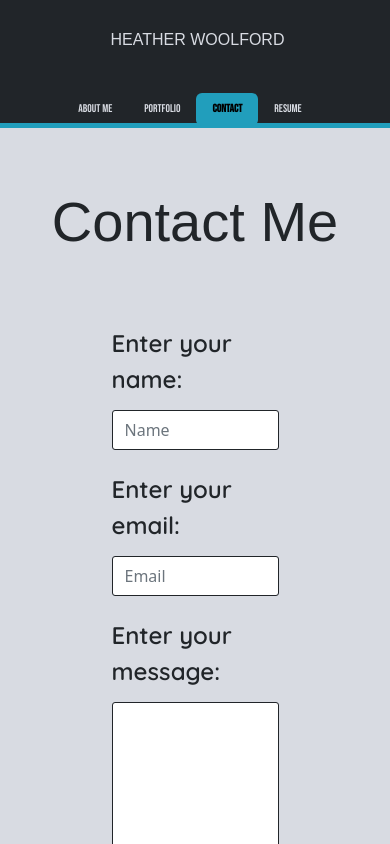
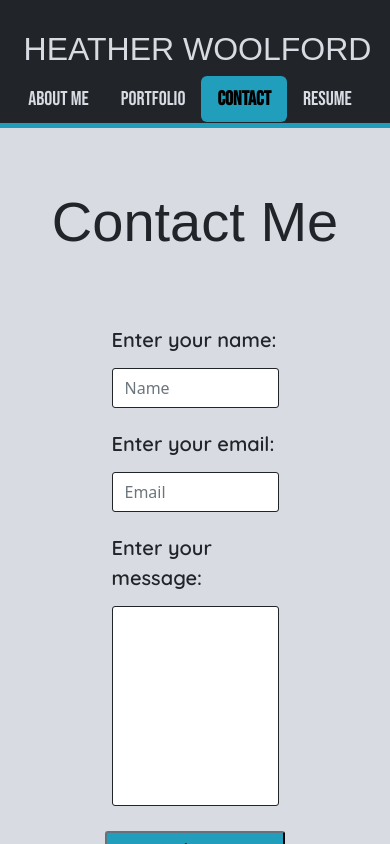
Before and after one commit to hwoolford/professional-portfolio, a React (Vite) app in the folder professional-portfolio/: page /contact in a window 390 px wide. Shown: the top 844 px of the page. Built offline with nearby package versions, Linux system fonts and the light colour scheme; a web font is replaced by a local one.

Commit message:
updated media queries

```diff
--- a/professional-portfolio/src/components/pages/About.jsx
+++ b/professional-portfolio/src/components/pages/About.jsx
@@ -5,7 +5,7 @@ export default function About() {
     <>
       <div className="body container">
         <h1 className="text-center title">About Me</h1>
-        <div className="d-flex flex-row justify-content-between align-items-center">
+        <div className="main d-flex flex-row justify-content-between align-items-center">
           <div className="imageContainer">
             <img
               className="portrait"
--- a/professional-portfolio/src/components/pages/Resume.jsx
+++ b/professional-portfolio/src/components/pages/Resume.jsx
@@ -8,7 +8,7 @@ export default function Resume() {
       <h1 className="text-center title">Resume</h1>
 
       <div className="skills d-flex flex-row justify-content-center">
-        <div className="frontend col-md-6 text-center">
+        <div className="frontend col-md-6 col-sm-12 text-center">
           <h2>FRONT-END</h2>
           <ul>
             <li>HTML</li>
@@ -19,7 +19,7 @@ export default function Resume() {
             <li>Bootstrap</li>
           </ul>
         </div>
-        <div className="backend col-md-6 text-center">
+        <div className="backend col-md-6 col-sm-12 text-center">
           <h2>BACK-END</h2>
           <ul>
             <li>Node</li>
--- a/professional-portfolio/src/styles/about.css
+++ b/professional-portfolio/src/styles/about.css
@@ -11,3 +11,26 @@
     font-size: 1.5rem;
     font-weight: 500;
 }
+
+@media screen and (max-width: 1050px) {
+    .about {
+     font-size: 1.25rem;
+    }
+ }
+
+ @media screen and (max-width: 770px) {
+    .main {
+      flex-wrap: wrap;
+      justify-content: center;
+    }
+
+    .imageContainer {
+      width: 100%;
+      margin-bottom: 20px;
+
+    }
+
+    .AboutContainer {
+      width: 100%;
+    }
+  }
--- a/professional-portfolio/src/styles/contact.css
+++ b/professional-portfolio/src/styles/contact.css
@@ -57,3 +57,10 @@
   text-align: center;
   color: red;
 }
+
+
+@media screen and (max-width: 890px) {
+  .label {
+    font-size: 1.25rem;
+  }
+}
--- a/professional-portfolio/src/styles/header.css
+++ b/professional-portfolio/src/styles/header.css
@@ -45,15 +45,15 @@
 
 @media screen and (max-width: 530px) {
   .headerText {
-     font-size: 1rem;
+    font-size: 2rem;
     text-align: center;
     margin-left: auto;
     margin-right: auto;
+    margin-bottom: 0;
   }
   .header {
     flex-wrap: wrap;
     height: 8rem;
     justify-content: center;
-
   }
 }
--- a/professional-portfolio/src/styles/navigation.css
+++ b/professional-portfolio/src/styles/navigation.css
@@ -49,11 +49,7 @@
   .navbar {
     justify-content: center;
   }
-}
-
-@media screen and (max-width: 460px) {
   .nav-link {
-   font-size: .7rem;
-   justify-content: center;
+    font-size: 1.25rem
   }
 }
```
Also changed, not shown: 1 other file (tests, documents, lock files or other folders). Lines whose indentation alone changed are shown as unchanged.
